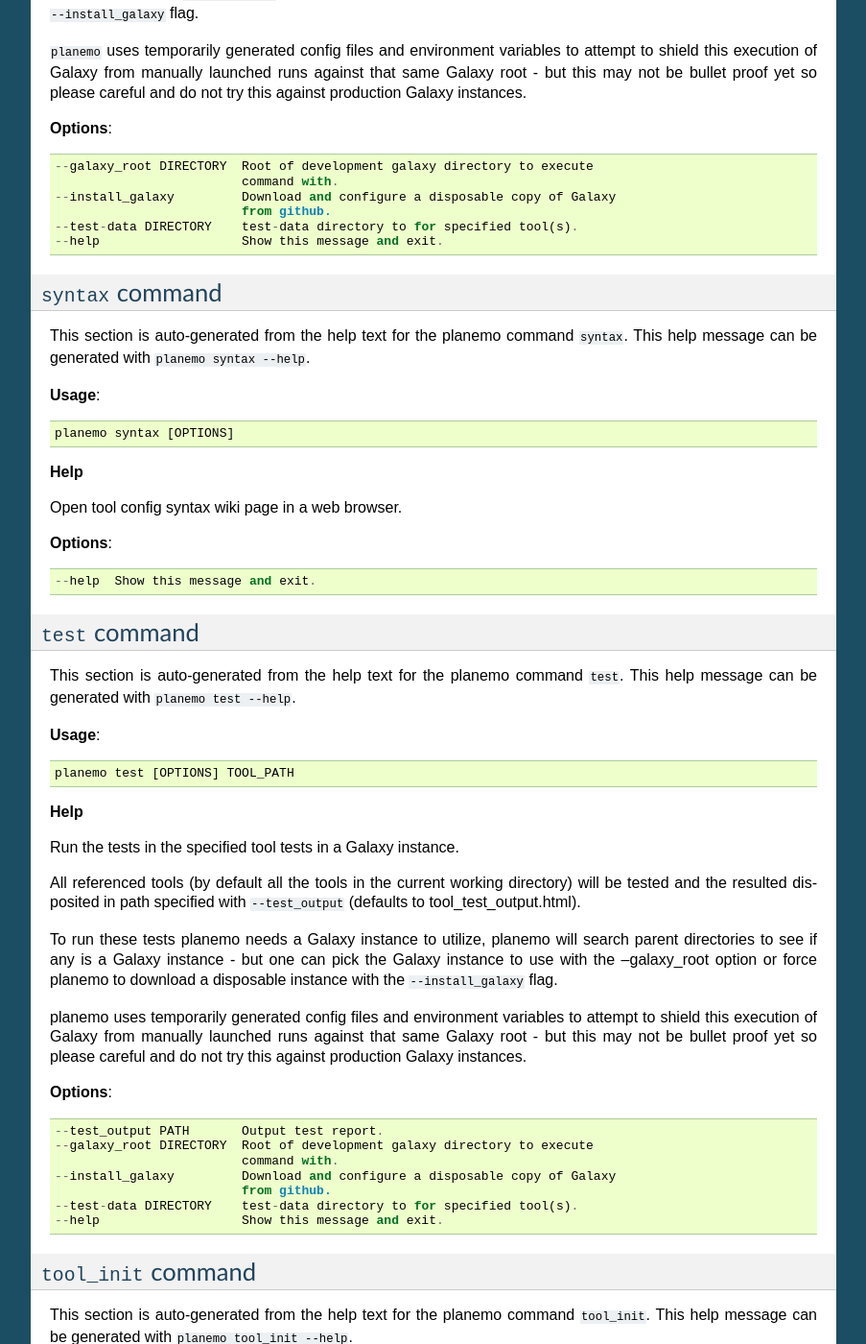
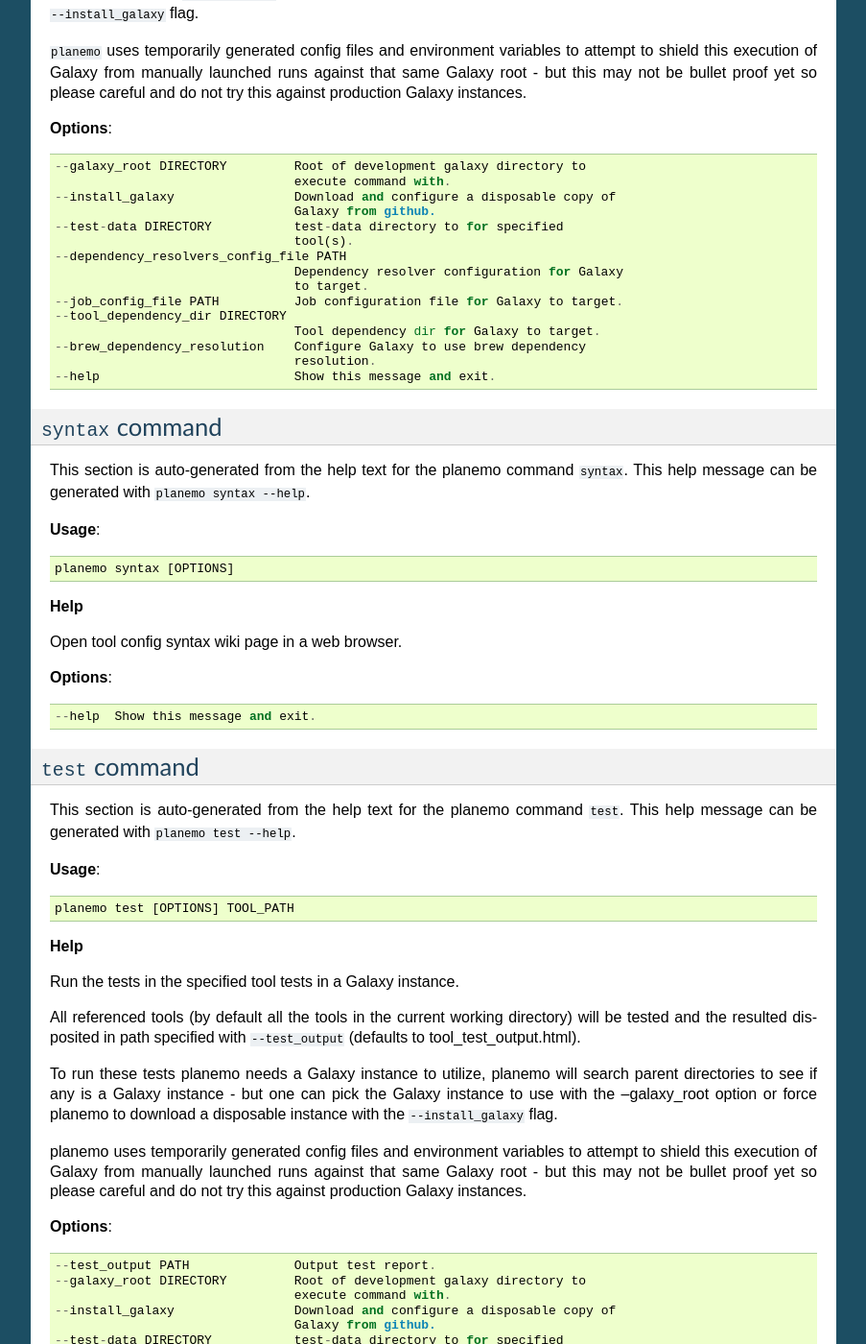
Before and after one commit to galaxyproject/planemo, a Sphinx documentation site: the page built from docs/commands.rst, in a window 1280 px wide and 1400 px high, scrolled down 4159 px. Shown: the whole window at 96% size, without its empty margins (198-1101 px from the left). Built offline with Sphinx 7.4.7, drawn with Linux system fonts in a browser that asks for light colours; some of the changed text lies outside the part shown.

Commit message:
Rework command documentation slightly.
Move command to convert plain-text help into RST for readthedocs into a new scripts directory. Run this script as part of `make docs` so the documentation is slightly less likely to be out of date. Generate newest documentation.

```diff
--- a/docs/commands/brew_env.rst
+++ b/docs/commands/brew_env.rst
@@ -20,7 +20,8 @@
     /home/john/.linuxbrew/Cellar/bowtie2/2.1.0/bin/bowtie2
 
 By default this will attempt to attempt to install these recipes as needed.
-This automatic installation can be skipped with the ``--skip_install`` flag.
+This automatic installation can be skipped with the ``--skip_install``
+flag.
 
 Intead of injecting the enviornment into your current shell using the above
 idiom, the ``--shell`` flag can be sent to launch a new subshell when
--- a/docs/commands/serve.rst
+++ b/docs/commands/serve.rst
@@ -32,9 +32,18 @@
 **Options**::
 
 
-      --galaxy_root DIRECTORY  Root of development galaxy directory to execute
-                               command with.
-      --install_galaxy         Download and configure a disposable copy of Galaxy
-                               from github.
-      --test-data DIRECTORY    test-data directory to for specified tool(s).
-      --help                   Show this message and exit.
+      --galaxy_root DIRECTORY         Root of development galaxy directory to
+                                      execute command with.
+      --install_galaxy                Download and configure a disposable copy of
+                                      Galaxy from github.
+      --test-data DIRECTORY           test-data directory to for specified
+                                      tool(s).
+      --dependency_resolvers_config_file PATH
+                                      Dependency resolver configuration for Galaxy
+                                      to target.
+      --job_config_file PATH          Job configuration file for Galaxy to target.
+      --tool_dependency_dir DIRECTORY
+                                      Tool dependency dir for Galaxy to target.
+      --brew_dependency_resolution    Configure Galaxy to use brew dependency
+                                      resolution.
+      --help                          Show this message and exit.
--- a/docs/commands/test.rst
+++ b/docs/commands/test.rst
@@ -32,10 +32,19 @@
 **Options**::
 
 
-      --test_output PATH       Output test report.
-      --galaxy_root DIRECTORY  Root of development galaxy directory to execute
-                               command with.
-      --install_galaxy         Download and configure a disposable copy of Galaxy
-                               from github.
-      --test-data DIRECTORY    test-data directory to for specified tool(s).
-      --help                   Show this message and exit.
+      --test_output PATH              Output test report.
+      --galaxy_root DIRECTORY         Root of development galaxy directory to
+                                      execute command with.
+      --install_galaxy                Download and configure a disposable copy of
+                                      Galaxy from github.
+      --test-data DIRECTORY           test-data directory to for specified
+                                      tool(s).
+      --dependency_resolvers_config_file PATH
+                                      Dependency resolver configuration for Galaxy
+                                      to target.
+      --job_config_file PATH          Job configuration file for Galaxy to target.
+      --tool_dependency_dir DIRECTORY
+                                      Tool dependency dir for Galaxy to target.
+      --brew_dependency_resolution    Configure Galaxy to use brew dependency
+                                      resolution.
+      --help                          Show this message and exit.
```
Also changed, not shown: 2 other files.
